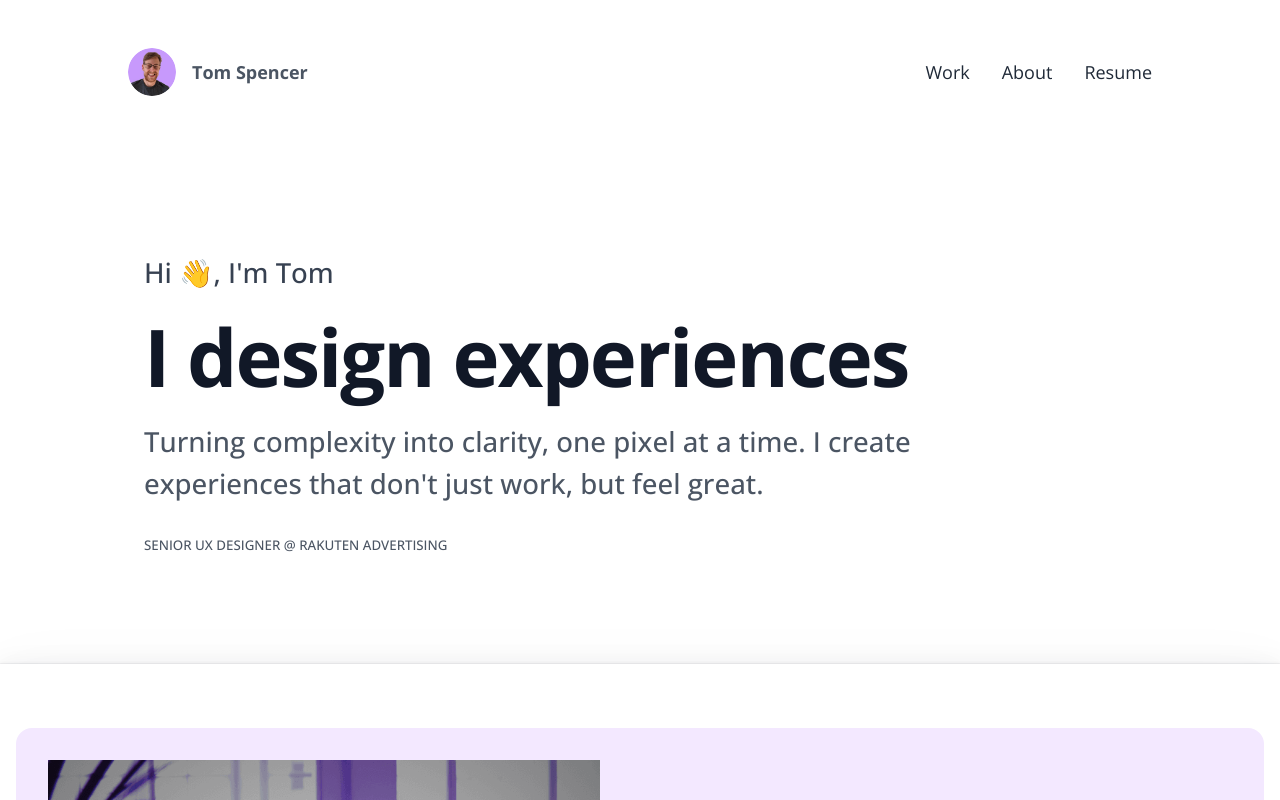
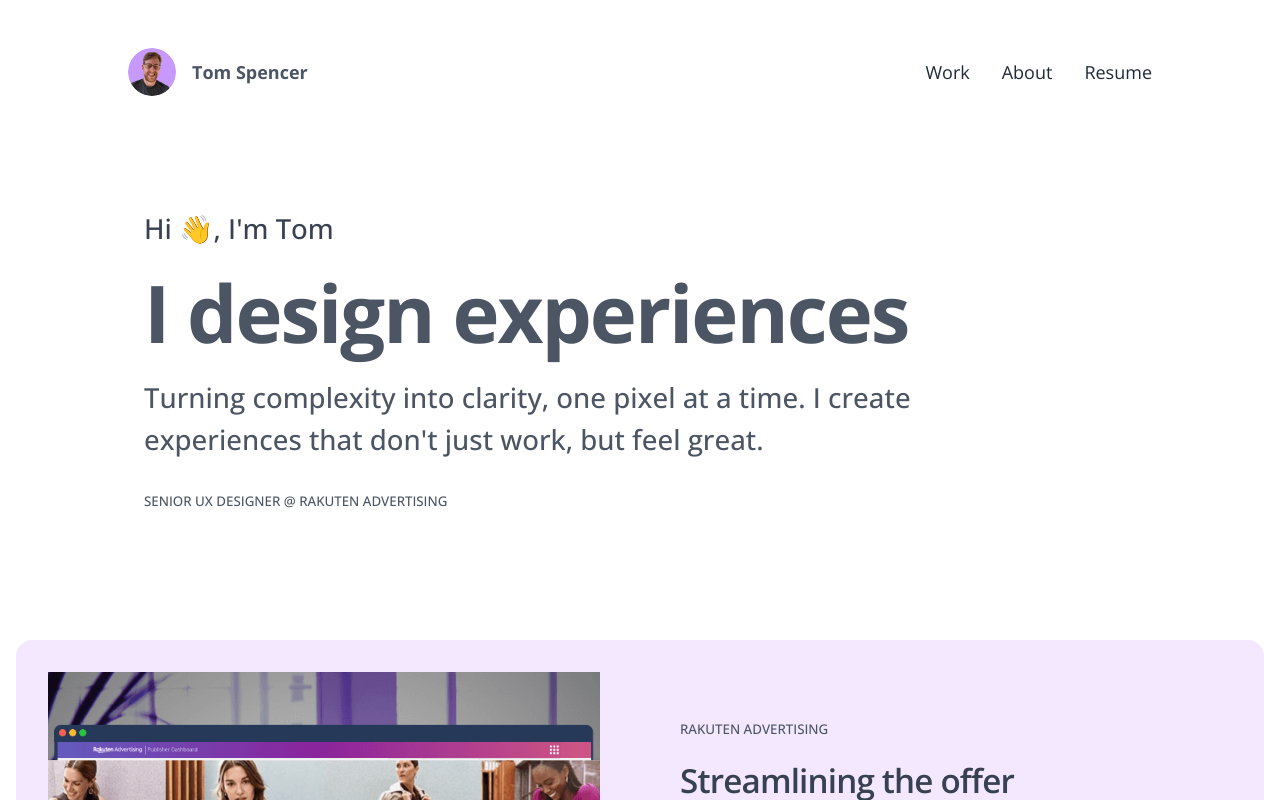
Before and after one commit to tomatronic/portfolio2024, a Next.js app: page / in a window 1280 px wide. Shown: the top 800 px of the page. Built offline with nearby package versions, Linux system fonts and the light colour scheme.

Commit message:
Adding unique titles to try and help GA

```diff
--- a/src/app/components/casestudyShowcase.js
+++ b/src/app/components/casestudyShowcase.js
@@ -6,7 +6,7 @@ import Link from "next/link";
 function CasestudyShowcase() {
   return (
     <div id="work">
-      <div className="bg-[radial-gradient(154.86%_76.83%_at_50%_22.26% py-16" style={{ boxShadow: "0 0 24px rgba(34, 42, 53, 0.06), 0 1px 1px rgba(0, 0, 0, 0.05), 0 0 0 1px rgba(34, 42, 53, 0.04), 0 0 4px rgba(34, 42, 53, 0.08), 0 16px 68px rgba(47, 48, 55, 0.05), 0 1px 0 rgba(255, 255, 255, 0.1) inset" }}>
+      <div className="bg-[radial-gradient(154.86%_76.83%_at_50%_22.26%)] py-16">
         <div className="container mx-auto max-w-screen-xl px-4">
           <div className="space-y-16">
             <div className="grid grid-cols-1 gap-8 rounded-2xl bg-purple-100 md:grid-cols-2 md:gap-20">
--- a/src/app/components/hero.js
+++ b/src/app/components/hero.js
@@ -11,14 +11,14 @@ export default function Hero() {
       whileInView={{y: 0, opacity: 1}}
       transition={{ ease: 'easeInOut', duration: 0.5 }}
       viewport={{ once: true }}
-      className="container relative z-10 mx-auto h-[calc(100vh-280px)] max-w-screen-lg px-4 py-16 md:py-24"
+      className="container relative z-10 mx-auto max-w-screen-lg px-4 py-16"
     >
       <div className="grid h-full grid-cols-1 content-center justify-center gap-6">
         <div>
           <p className="text-center text-xl md:text-left md:text-2xl">Hi <WavingHand />, I'm Tom</p>
         </div>
         <div>
-          <h1 className="max-w-3xl text-center text-3xl font-bold leading-none tracking-tight md:text-left md:text-6xl dark:text-white">I design experiences</h1>
+          <h1 className="max-w-3xl text-center text-3xl font-bold leading-none tracking-tight text-gray-600 md:text-left md:text-6xl dark:text-white">I design experiences</h1>
         </div>
         <div>
           <p className="max-w-3xl text-center text-xl font-medium text-gray-600 md:text-left md:text-2xl lg:mb-2 dark:text-gray-400">
```
